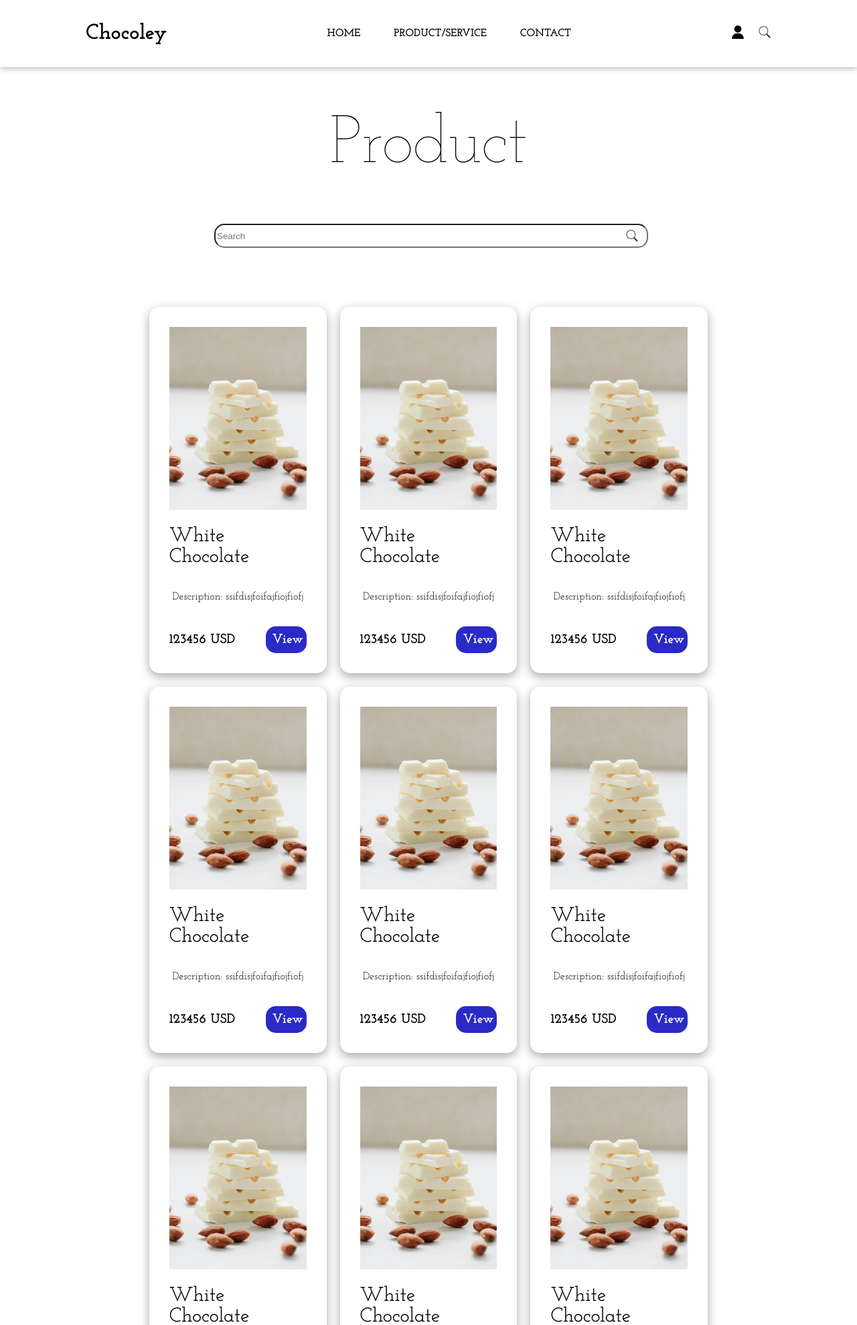
After one commit to Vinzecta/E-commerce, a PHP site: the page made by Web pages/product_service.php in a window 1280 px wide. The commit adds this page. Shown: the top 1978 px of the page at 67% size. Run offline with PHP 8.4, Linux system fonts and the light colour scheme.

Commit message:
Finish product page

```diff
--- a/Style/contact.css
+++ b/Style/contact.css
@@ -55,7 +55,7 @@ body, html {
     font-size: 20px;
 }
 
-#social-media {
+#social-media-section {
     width: 40%;
     height: auto;
     display: flex;
@@ -104,7 +104,7 @@ body, html {
     font-weight: 200;
 }
 
-input {
+#contact-form input {
     font-family: "Josefin Slab", serif;
     padding: 20px;
     border-radius: 15px;
--- a/Style/info.css
+++ b/Style/info.css
@@ -31,7 +31,7 @@
 #right-information {
     width: 50%;
     height: auto;
-    margin-right: 40px;
+    margin-right: 10%;
 }
 
 #right-information h1 {
--- /dev/null
+++ b/Style/product_service.css
@@ -0,0 +1,93 @@
+body, html {
+    font-family: "Josefin Slab", serif;
+    margin: 0;
+    padding: 0;
+    height: 100%;
+    width: 100%;
+    overflow-x: hidden;
+}
+
+#product-title {
+    font-size: 100px;
+    text-align: center;
+    font-weight: 100;
+}
+
+#product-container {
+    width: 80%;
+    height: auto;
+    margin-left: 10%;
+    margin-right: 10%;
+    display: flex;
+    flex-wrap: wrap;
+    justify-content: center;
+    gap: 20px;
+    padding-top: 5%;
+    padding-bottom: 5%;
+}
+
+.product {
+    width: 20%;
+    height: auto;
+    display: flex;
+    flex-direction: column;
+    align-items: center;
+    gap: 20px;
+    padding: 30px;
+    border-radius: 15px;
+    box-shadow: rgba(0, 0, 0, 0.35) 0px 5px 15px;
+}
+
+.product-image {
+    width: auto;
+    height: auto;
+}
+
+.product-image img {
+    max-width: 100%;
+    max-height: 100%;
+    object-fit: cover;
+}
+
+.product-name {
+    font-size: 30px;
+    font-weight: 500;
+    margin: 0;
+}
+
+.description {
+    overflow-wrap: anywhere;
+    word-break: break-word;
+    width: 100%;
+    text-align: center;
+}
+
+.product-price {
+    display: flex;
+    width: 100%;
+    justify-content: space-between;
+}
+
+.price {
+    font-size: 20px;
+    font-weight: bold;
+    margin: 0;
+}
+
+.product-price a {
+    width: 20%;
+    padding: 10px;
+    font-size: 20px;
+    font-family: "Josefin Slab", serif;
+    font-weight: bold;
+    background-color: rgb(42, 42, 198);
+    color: white;
+    text-decoration: none;
+    border-radius: 15px;
+}
+
+.price {
+    padding: 0;
+    height: fit-content;
+    margin: auto 0;
+}
--- /dev/null
+++ b/Style/search.css
@@ -0,0 +1,22 @@
+#search-bar {
+    width: 50%;
+    height: auto;
+    margin: 0 auto;
+    margin-top: 5%;
+}
+
+#search-bar input {
+    width: 100%;
+    height: 30px;
+    border-radius: 15px;
+    z-index: 0;
+}
+
+#search-bar img {
+    width: 20px;
+    height: 20px;
+    position: relative;
+    right: 0;
+    left: 96%;
+    bottom: 28px;
+}
--- /dev/null
+++ b/Web pages/Components/search.php
@@ -0,0 +1,14 @@
+<!DOCTYPE html>
+<html lang="en">
+<head>
+    <meta charset="UTF-8">
+    <meta name="viewport" content="width=device-width, initial-scale=1.0">
+    <link rel="stylesheet" href="../Style/search.css">
+</head>
+<body>
+    <section id="search-bar">
+        <input id="search" type="text" placeholder="Search">
+        <img src="../images/Search/search.png" alt="Search icon">
+    </section>
+</body>
+</html>
--- a/Web pages/contact.php
+++ b/Web pages/contact.php
@@ -32,7 +32,7 @@
                     <p id="gmail">vinhtran23042004@gmail.com</p>
                 </div>
 
-                <div id="social-media">
+                <div id="social-media-section">
                     <h3>Social Media</h3>
                     <div id="social-image">
                         <img src="../Images/Contact/facebook.png" alt="Facebook">
--- /dev/null
+++ b/Web pages/product_service.php
@@ -0,0 +1,202 @@
+<!DOCTYPE html>
+<html lang="en">
+<head>
+    <meta charset="UTF-8">
+    <meta name="viewport" content="width=device-width, initial-scale=1.0">
+    <link rel="stylesheet" href="../Style/product_service.css">
+    <link rel="preconnect" href="https://fonts.googleapis.com">
+    <link rel="preconnect" href="https://fonts.gstatic.com" crossorigin>
+    <link href="https://fonts.googleapis.com/css2?family=Josefin+Slab:ital,wght@0,100..700;1,100..700&display=swap" rel="stylesheet">
+    <title>Document</title>
+</head>
+<body>
+    <?php
+        include "./Components/header.php";
+    ?>
+
+    <h1 id="product-title">Product</h1>
+
+    <?php
+        include "./Components/search.php";
+    ?>
+
+    <section id="product-container">
+        <div class="product">
+            <div class="product-image">
+                <img src="../Images/Contact/white_chocolate.jpg" alt="white-chocolate">
+            </div>
+
+            <h1 class="product-name">White Chocolate</h1>
+
+            <p class="description">Description: ssifdisjfoifajfiojfiofj</p>
+
+            <div class="product-price">
+                <h2 class="price">123456 USD</h2>
+                <a href="index.php?page=product_detail">View</a>
+            </div>
+        </div>
+
+        <div class="product">
+            <div class="product-image">
+                <img src="../Images/Contact/white_chocolate.jpg" alt="white-chocolate">
+            </div>
+            <h1 class="product-name">White Chocolate</h1>
+
+            <p class="description">Description: ssifdisjfoifajfiojfiofj</p>
+
+            <div class="product-price">
+                <h2 class="price">123456 USD</h2>
+                <a href="index.php?page=product_detail">View</a>
+            </div>
+        </div>
+
+        <div class="product">
+            <div class="product-image">
+                <img src="../Images/Contact/white_chocolate.jpg" alt="white-chocolate">
+            </div>
+            <h1 class="product-name">White Chocolate</h1>
+
+            <p class="description">Description: ssifdisjfoifajfiojfiofj</p>
+
+            <div class="product-price">
+                <h2 class="price">123456 USD</h2>
+                <a href="index.php?page=product_detail">View</a>
+            </div>
+        </div>
+
+        <div class="product">
+            <div class="product-image">
+                <img src="../Images/Contact/white_chocolate.jpg" alt="white-chocolate">
+            </div>
+            <h1 class="product-name">White Chocolate</h1>
+
+            <p class="description">Description: ssifdisjfoifajfiojfiofj</p>
+
+            <div class="product-price">
+                <h2 class="price">123456 USD</h2>
+                <a href="index.php?page=product_detail">View</a>
+            </div>
+        </div>
+
+        <div class="product">
+            <div class="product-image">
+                <img src="../Images/Contact/white_chocolate.jpg" alt="white-chocolate">
+            </div>
+            <h1 class="product-name">White Chocolate</h1>
+
+            <p class="description">Description: ssifdisjfoifajfiojfiofj</p>
+
+            <div class="product-price">
+                <h2 class="price">123456 USD</h2>
+                <a href="index.php?page=product_detail">View</a>
+            </div>
+        </div>
+
+        <div class="product">
+            <div class="product-image">
+                <img src="../Images/Contact/white_chocolate.jpg" alt="white-chocolate">
+            </div>
+            <h1 class="product-name">White Chocolate</h1>
+
+            <p class="description">Description: ssifdisjfoifajfiojfiofj</p>
+
+            <div class="product-price">
+                <h2 class="price">123456 USD</h2>
+                <a href="index.php?page=product_detail">View</a>
+            </div>
+        </div>
+
+        <div class="product">
+            <div class="product-image">
+                <img src="../Images/Contact/white_chocolate.jpg" alt="white-chocolate">
+            </div>
+            <h1 class="product-name">White Chocolate</h1>
+
+            <p class="description">Description: ssifdisjfoifajfiojfiofj</p>
+
+            <div class="product-price">
+                <h2 class="price">123456 USD</h2>
+                <a href="index.php?page=product_detail">View</a>
+            </div>
+        </div>
+
+        <div class="product">
+            <div class="product-image">
+                <img src="../Images/Contact/white_chocolate.jpg" alt="white-chocolate">
+            </div>
+            <h1 class="product-name">White Chocolate</h1>
+
+            <p class="description">Description: ssifdisjfoifajfiojfiofj</p>
+
+            <div class="product-price">
+                <h2 class="price">123456 USD</h2>
+                <a href="index.php?page=product_detail">View</a>
+            </div>
+        </div>
+
+        <div class="product">
+            <div class="product-image">
+                <img src="../Images/Contact/white_chocolate.jpg" alt="white-chocolate">
+            </div>
+            <h1 class="product-name">White Chocolate</h1>
+
+            <p class="description">Description: ssifdisjfoifajfiojfiofj</p>
+
+            <div class="product-price">
+                <h2 class="price">123456 USD</h2>
+                <a href="index.php?page=product_detail">View</a>
+            </div>
+        </div>
+
+        <div class="product">
+            <div class="product-image">
+                <img src="../Images/Contact/white_chocolate.jpg" alt="white-chocolate">
+            </div>
+            <h1 class="product-name">White Chocolate</h1>
+
+            <p class="description">Description: ssifdisjfoifajfiojfiofj</p>
+
+            <div class="product-price">
+                <h2 class="price">123456 USD</h2>
+                <a href="index.php?page=product_detail">View</a>
+            </div>
+        </div>
+
+        <div class="product">
+            <div class="product-image">
+                <img src="../Images/Contact/white_chocolate.jpg" alt="white-chocolate">
+            </div>
+            <h1 class="product-name">White Chocolate</h1>
+
+            <p class="description">Description: ssifdisjfoifajfiojfiofj</p>
+
+            <div class="product-price">
+                <h2 class="price">123456 USD</h2>
+                <a href="index.php?page=product_detail">View</a>
+            </div>
+        </div>
+
+        <div class="product">
+            <div class="product-image">
+                <img src="../Images/Contact/white_chocolate.jpg" alt="white-chocolate">
+            </div>
+            <h1 class="product-name">White Chocolate</h1>
+
+            <p class="description">Description: ssifdisjfoifajfiojfiofj</p>
+
+            <div class="product-price">
+                <h2 class="price">123456 USD</h2>
+                <a href="index.php?page=product_detail">View</a>
+            </div>
+        </div>
+    </section>
+
+    <?php
+        include "./Components/info.php";
+        include "./Components/footer.php";
+    ?>
+
+    <script src="https://cdn.jsdelivr.net/npm/@popperjs/core@2.11.8/dist/umd/popper.min.js" integrity="sha384-I7E8VVD/ismYTF4hNIPjVp/Zjvgyol6VFvRkX/vR+Vc4jQkC+hVqc2pM8ODewa9r" crossorigin="anonymous"></script>
+    <script src="https://cdn.jsdelivr.net/npm/bootstrap@5.3.4/dist/js/bootstrap.min.js" integrity="sha384-Re460s1NeyAhufAM5JwfIGWosokaQ7CH15ti6W5Y4wC/m4eJ5opJ2ivohxVM05Wd" crossorigin="anonymous"></script>
+</body>
+</html>
```
Also changed, not shown: Images/Search/search.png (added).
